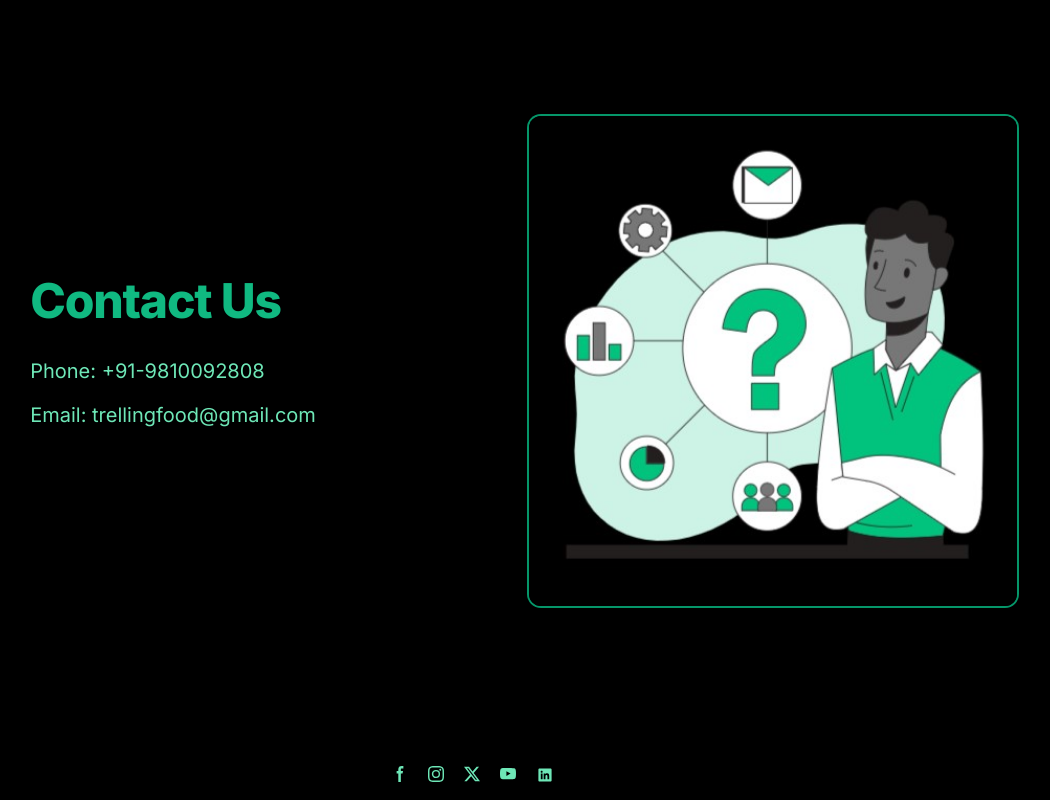
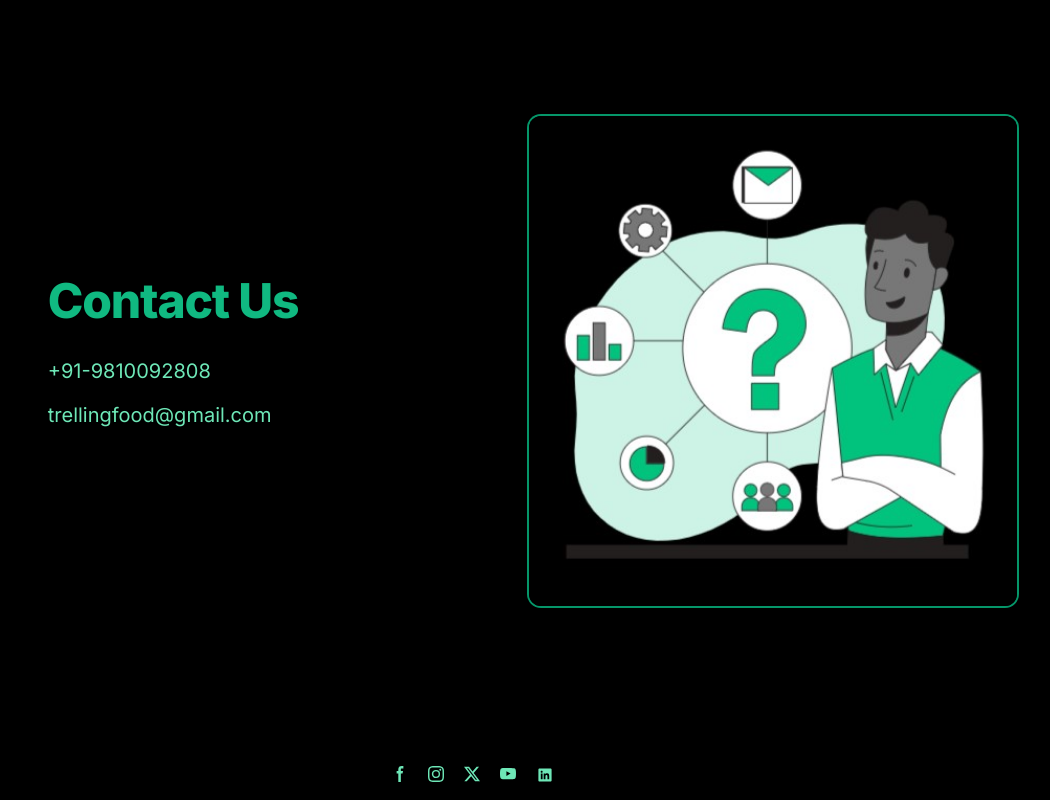
Before and after one commit to saurabhgulab/trellingfood, a Next.js app: page / in a window 1280 px wide. Shown: the part 3299-4099 px from the top of the page, without its empty margins (167-1217 px from the left). Built offline with nearby package versions, Linux system fonts and the light colour scheme.

Commit message:
footer updated with number details

```diff
--- a/src/app/components/contact.jsx
+++ b/src/app/components/contact.jsx
@@ -18,15 +18,16 @@ const Contact = () => {
               className="text-emerald-300 hover:text-emerald-500 dark:hover:text-emerald-500"
             >
               <p className="max-w-2xl m-auto lg:mb-4 md:text-lg lg:text-xl">
-                Phone: +91-9810092808
+                +91-9810092808
               </p>
             </a>
+
             <a
               href="mailto:trellingfood@gmail.com"
               className="text-emerald-300 hover:text-emerald-500 dark:hover:text-emerald-500"
             >
               <p className="max-w-2xl m-auto lg:mb-4 md:text-lg lg:text-xl">
-                Email: trellingfood@gmail.com
+                trellingfood@gmail.com
               </p>
             </a>
           </div>
```
